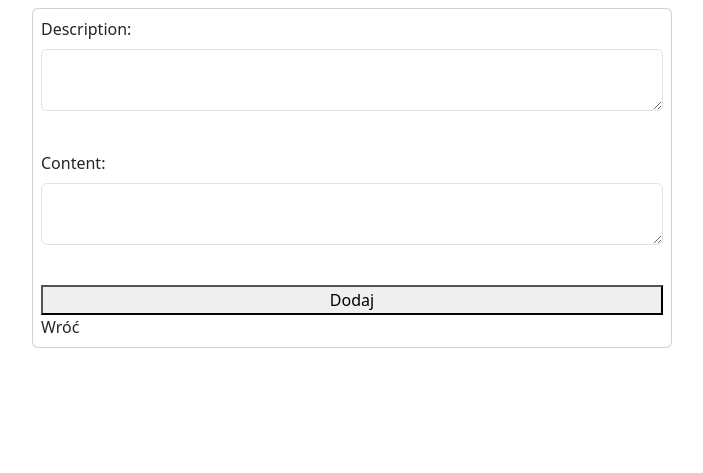
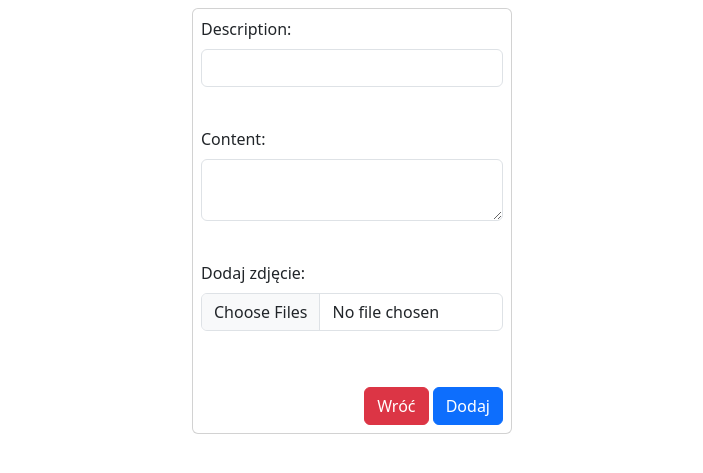
Before and after one commit to Ja-ku-ba/aniBuddy, a Django app: page /add/post in a window 1280 px wide. Shown: the part 56-529 px from the top of the page, without its empty margins (288-991 px from the left). Run offline with Django 5.2, Linux system fonts and the light colour scheme; some libraries are stand-ins or nearby versions.

Commit message:
more post styling

```diff
--- a/pages/admin.py
+++ b/pages/admin.py
@@ -4,7 +4,7 @@ from .models import Post
 
 
 class PostAdmin(admin.ModelAdmin):
-  list_display = ("description"[:50], "added")
+  list_display = ("description_char"[:50], "added")
 
 # Register your models here.
 admin.site.register(Post, PostAdmin)
--- a/pages/forms.py
+++ b/pages/forms.py
@@ -5,5 +5,4 @@ class PostForm(ModelForm):
     class Meta:
         model = Post
         fields = '__all__'
-        exclude = ['added']
-        # exclude = ['owner', 'added']
+        exclude = ['added', 'deleted']
--- a/pages/models.py
+++ b/pages/models.py
@@ -1,9 +1,14 @@
 from django.db import models
 
 # Create your models here.
+def get_image_filepath(self, filename):
+    return f'static/posts/{self.owner.id}/{self.pk}.png'
+
+
 class Post(models.Model):
     # owner = models.ForeignKey("app.Model", verbose_name=_(""), on_delete=models.CASCADE)
-    description = models.CharField(max_length=1024)
-    content = models.TextField()
-    # image = models.ImageField(upload_to=None, height_field=None, width_field=None, max_length=None)
+    description_char = models.CharField(max_length=1024)
+    content_text = models.TextField()
+    image = models.ImageField(upload_to=get_image_filepath, max_length=255, null=True, blank=True)
     added = models.DateTimeField(auto_now_add=False)
+    deleted = models.BooleanField(default=False)
--- a/pages/templates/pages/add.html
+++ b/pages/templates/pages/add.html
@@ -2,17 +2,29 @@
 
 {% block content %}
 
-<form class="card w-50 mx-auto my-2 p-2" method='POST' action=''>
+<form class="card w-25 mx-auto my-2 p-2" method='POST' action=''>
     {% csrf_token %}
     {% for field in form %}
         <div class="mb-3">
-            <label for="{{ field.id_for_label }}" class="form-label">{{ field.label }}:</label>
-            <textarea class="form-control" id="{{ field.id_for_label }}" name="{{ field.name }}"></textarea>
+            {% if field.label|slice:'-4:' == "text" %}
+                <label for="{{ field.id_for_label }}" class="form-label">{{ field.label|slice:':-5' }}:</label>
+                <textarea class="form-control" id="{{ field.id_for_label }}" name="{{ field.name }}"></textarea>
+            {% elif field.label|slice:'-4:' == "char" %}
+                <label for="{{ field.id_for_label }}" class="form-label">{{ field.label|slice:':-5' }}:</label>
+                <input type="text" class="form-control" id="{{ field.id_for_label }}" name="{{ field.name }}"/>
+            {% else %}
+            <div class="mb-3">
+                <label for="formFileMultiple" class="form-label">Dodaj zdjęcie:</label>
+                <input class="form-control" type="file" id="formFileMultiple" multiple>
+              </div>
+            {% endif %}
         </div>
         <br/>
     {% endfor %}
-    <button type='submit'>Dodaj</button>
-    <a>Wróć</a>
+    <div class="d-grid gap-2 d-md-block ms-auto">
+        <a href="{% url 'home' %}" type="button" class="btn btn-danger">Wróć</a>
+        <button type="submit" class="btn btn-primary">Dodaj</button>
+      </div>
 </form>
 
 {% endblock %}
--- a/pages/templates/pages/home.html
+++ b/pages/templates/pages/home.html
@@ -2,7 +2,7 @@
 
 {% block content %}
 <main>
-    <div class="mx-auto w-50">
+    <div class="mx-auto w-25">
         <a href="{% url 'add' 'post' %}" class="btn btn-secondary mt-2 w-100 mx-auto">Dodaj posts</a>
         {% include 'components/posts.html' %}
     <div>
--- a/pages/views.py
+++ b/pages/views.py
@@ -12,7 +12,7 @@ def home(request):
 def add(request, page):
     form = PostForm()
     if request.method == "POST":
-        form = PostForm(request.POST)
+        form = PostForm(request.POST, request.FILES)
         if form.is_valid():
             Post.objects.create(
                 description = request.POST.get('description'),
```
Also changed, not shown: pages/migrations/0002_rename_content_post_content_text_and_more.py (added).
